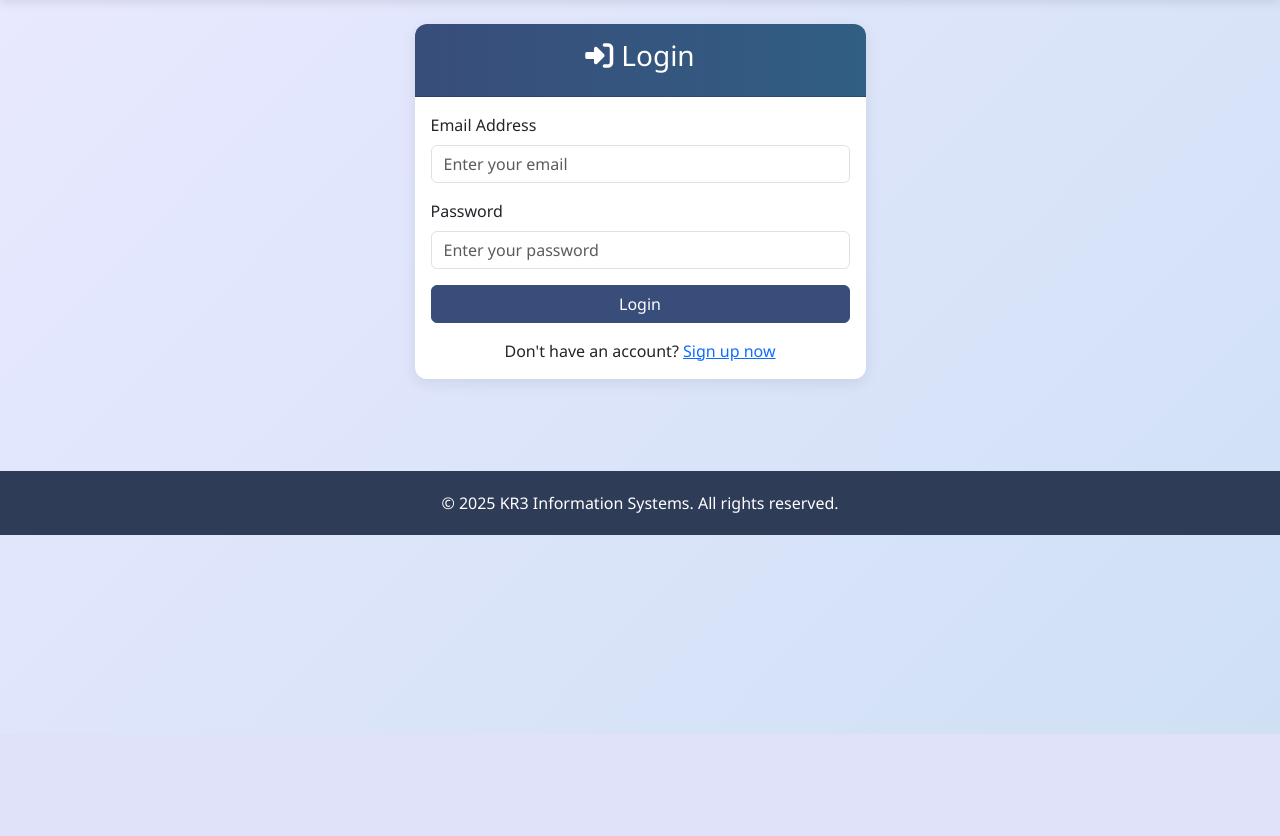
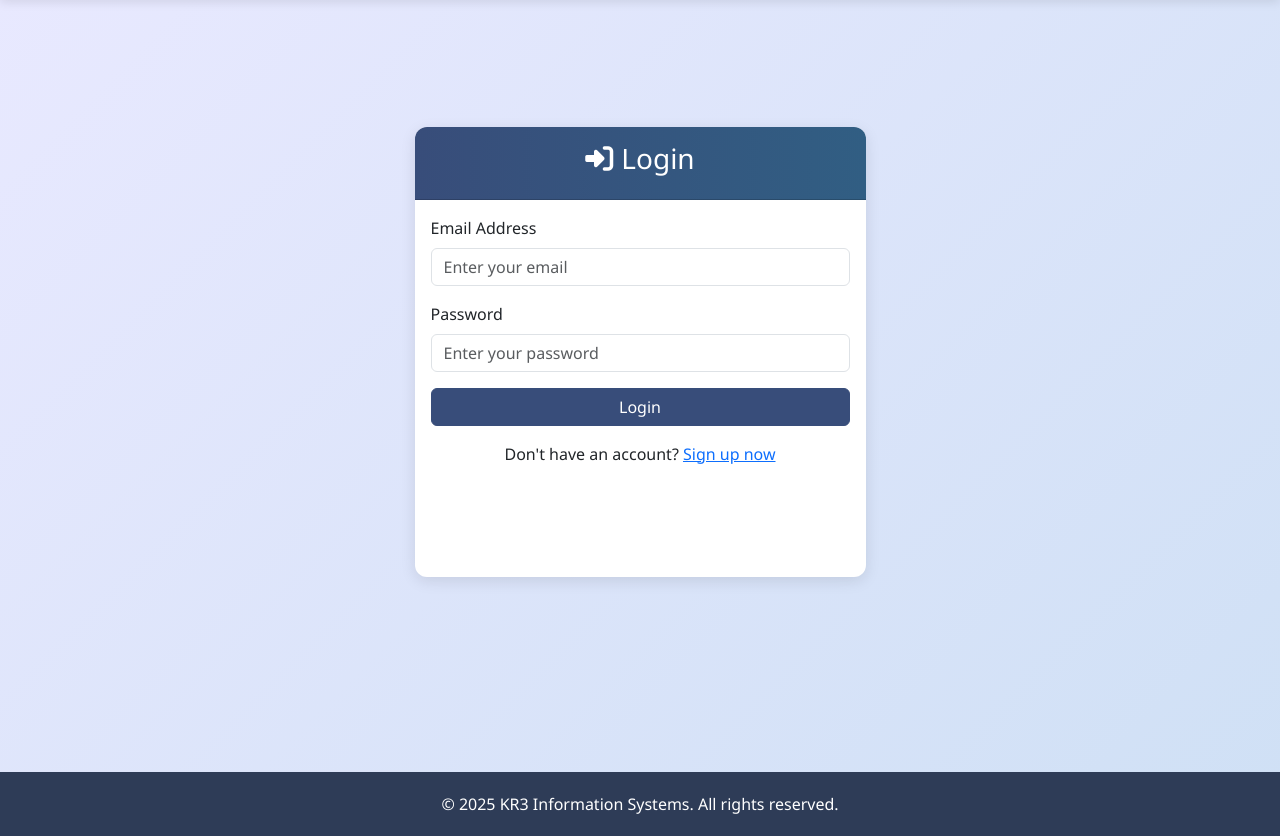
Before and after one commit to Rhythmofthebeat/Resume, a Flask app: page /login in a window 1280 px wide. Shown: the part 66-902 px from the top of the page. Before the commit the page ends 800 px from the top, so only its background shows below. Run offline with Flask 3, Linux system fonts and the light colour scheme; parts of the project's set-up code (start-up, migrations or seed data) failed here and were passed over.

Commit message:
Update login.html

```diff
--- a/website/templates/login.html
+++ b/website/templates/login.html
@@ -1,9 +1,30 @@
 {% extends "base.html" %}
 {% block title %}Login{% endblock %}
 
+{% block head %}
+<style>
+    .login-container {
+        min-height: calc(100vh - 120px); /* ensures footer is below */
+        display: flex;
+        justify-content: center;
+        align-items: center;
+        padding: 40px 0;
+    }
+
+    .card {
+        min-height: 450px; /* makes the card longer */
+        display: flex;
+        flex-direction: column;
+        justify-content: center;
+        box-shadow: 0 4px 15px rgba(0, 0, 0, 0.1);
+        border-radius: 12px;
+    }
+</style>
+{% endblock %}
+
 {% block content %}
-<div class="container">
-    <div class="row justify-content-center">
+<div class="container login-container">
+    <div class="row justify-content-center w-100">
         <div class="col-md-6 col-lg-5">
             <div class="card">
                 <div class="card-header text-center">
@@ -15,16 +36,13 @@
                             <label for="email" class="form-label">Email Address</label>
                             <input type="email" class="form-control" id="email" name="email" placeholder="Enter your email" required>
                         </div>
-
                         <div class="mb-3">
                             <label for="password" class="form-label">Password</label>
                             <input type="password" class="form-control" id="password" name="password" placeholder="Enter your password" required>
                         </div>
-
                         <div class="d-grid mb-3">
                             <button type="submit" class="btn btn-primary">Login</button>
                         </div>
-
                         <div class="text-center">
                             <p class="mb-0">Don't have an account? <a href="{{ url_for('auth.sign_up') }}">Sign up now</a></p>
                         </div>
```
